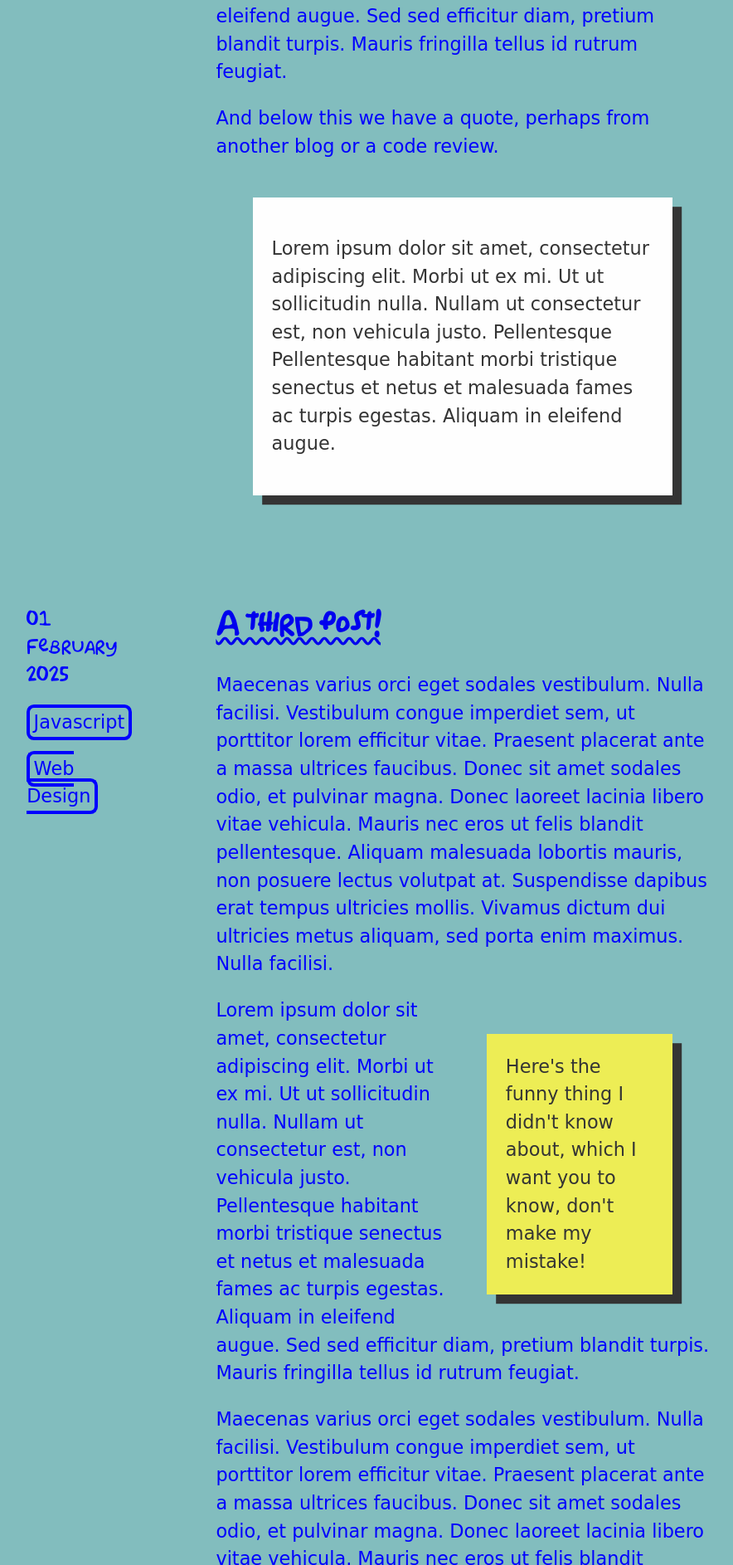
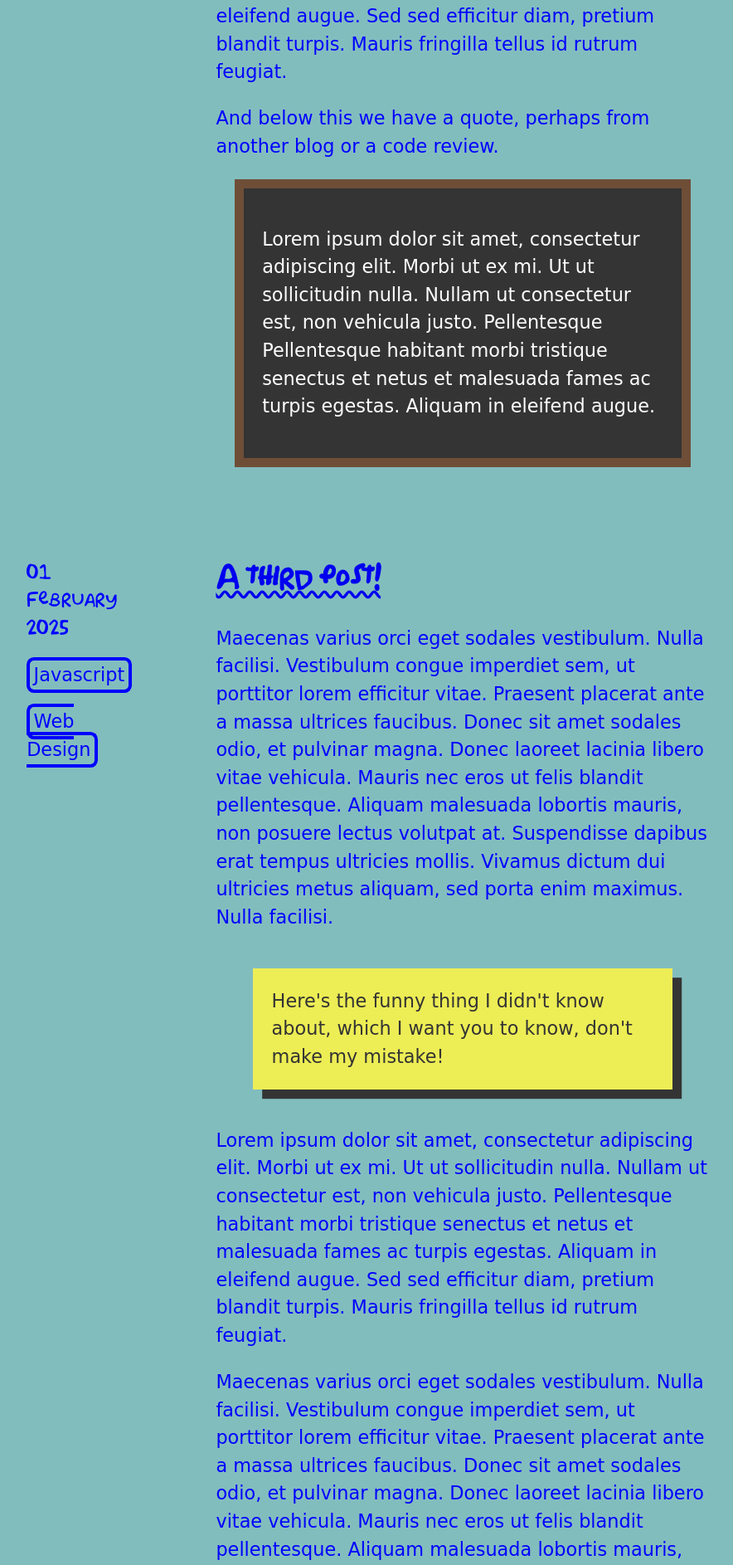
Before and after one commit to jkwlsn/im-learnding, a Jekyll site: the page built from index.html, in a window 1280 px wide. Shown: the part 1629-3515 px from the top of the page at 83% size, without its empty margins (82-966 px from the left). Built offline with Jekyll 4.4.1, drawn with Linux system fonts in a browser that asks for light colours.

Commit message:
Apply 'blackboard' css to blockquotes, apply matrix paper to code

```diff
--- a/assets/css/style.css
+++ b/assets/css/style.css
@@ -45,12 +45,38 @@ a {
 
 img {max-width: 100%;}
 
-blockquote {
+p, code, a {
+    overflow-wrap: break-word;
+    text-wrap: auto;
+}
+
+code {
+    font-family: var(--code-fonts);
+    padding: 0.1em;
+    background-color: var(--primary-high-contrast-color);
+    color: var(--secondary-high-contrast-color);
+}
+
+div pre {
     background: var(--primary-high-contrast-color);
     box-shadow: 0.5em 0.5em var(--secondary-high-contrast-color);
     color: var(--secondary-high-contrast-color);
+    margin: 2em;
+    padding: 1px 0.5em;
+}
+
+pre code {
+    display:block;
+	border-left: dotted 0.8em #8ebabb;
+    border-right: dotted 0.8em #8ebabb;
     padding: 1em;
-    margin: 2em;
+    margin: 0.5em 0;
+    font-size: 0.8em;
+}
+
+code::selection, code span::selection {
+    background: var(--secondary-high-contrast-color);
+    color: var(--primary-high-contrast-color);
 }
 
 aside {
@@ -59,34 +85,16 @@ aside {
     color: var(--secondary-high-contrast-color);
     padding: 1em;
     margin: 2em;
-    width: 30%;
-    float: left;
 }
 
-aside:nth-of-type(odd) {
-    float: right;
-}
-
-code {
-    background: var(--primary-high-contrast-color);
-    color: var(--secondary-high-contrast-color);
-    padding: 0.1em;
-}
-
-pre code {
+blockquote {
     display: block;
     background: var(--secondary-high-contrast-color);
     color: var(--primary-high-contrast-color);
-    padding: 2em;
-    margin: 2em;
-    text-wrap-mode: wrap;
+    padding: 1em;
+    margin: 1em;
     border: 0.5em solid #6F4E37;
     text-decoration-style: dotted;
-}
-
-code::selection, code span::selection {
-    background: #fefefe;
-    color: #343434
 }
 
 main form input, label {
```
